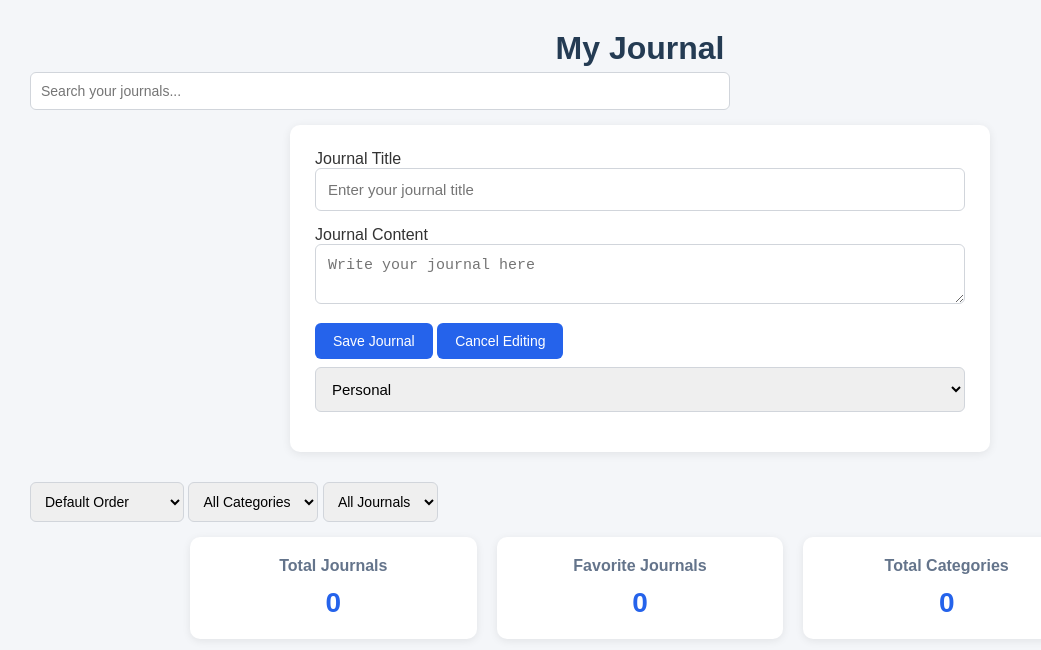
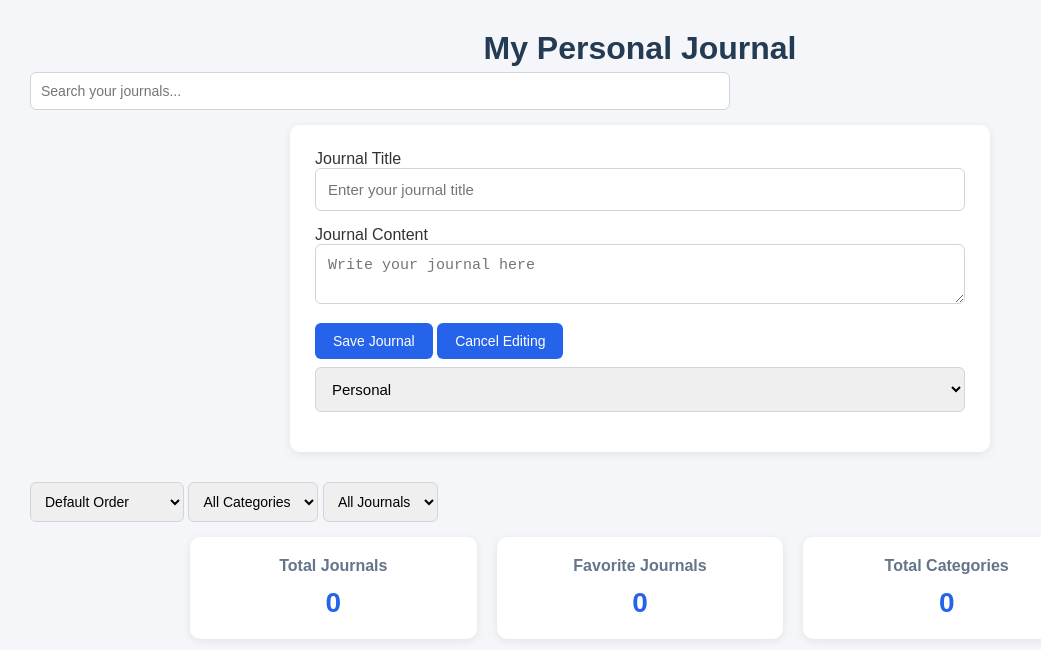
Before and after one commit to Sodeeq-Olumayowa/JOURNAL-APP, a plain HTML site: page index.html in a window 1280 px wide. Shown: the whole page, without its empty margins (0-1041 px from the left). Drawn offline with Linux system fonts and the light colour scheme.

Commit message:
Update my Journal App

```diff
--- a/index.html
+++ b/index.html
@@ -10,7 +10,7 @@
 </head>
 
 <body>
-    <h1>My Journal</h1>
+    <h1>My Personal Journal</h1>
     <input id="searchInput" type="search" placeholder="Search your journals...">
     <form id="journalForm">
         <label for="JournalTitle">Journal Title</label>
```
